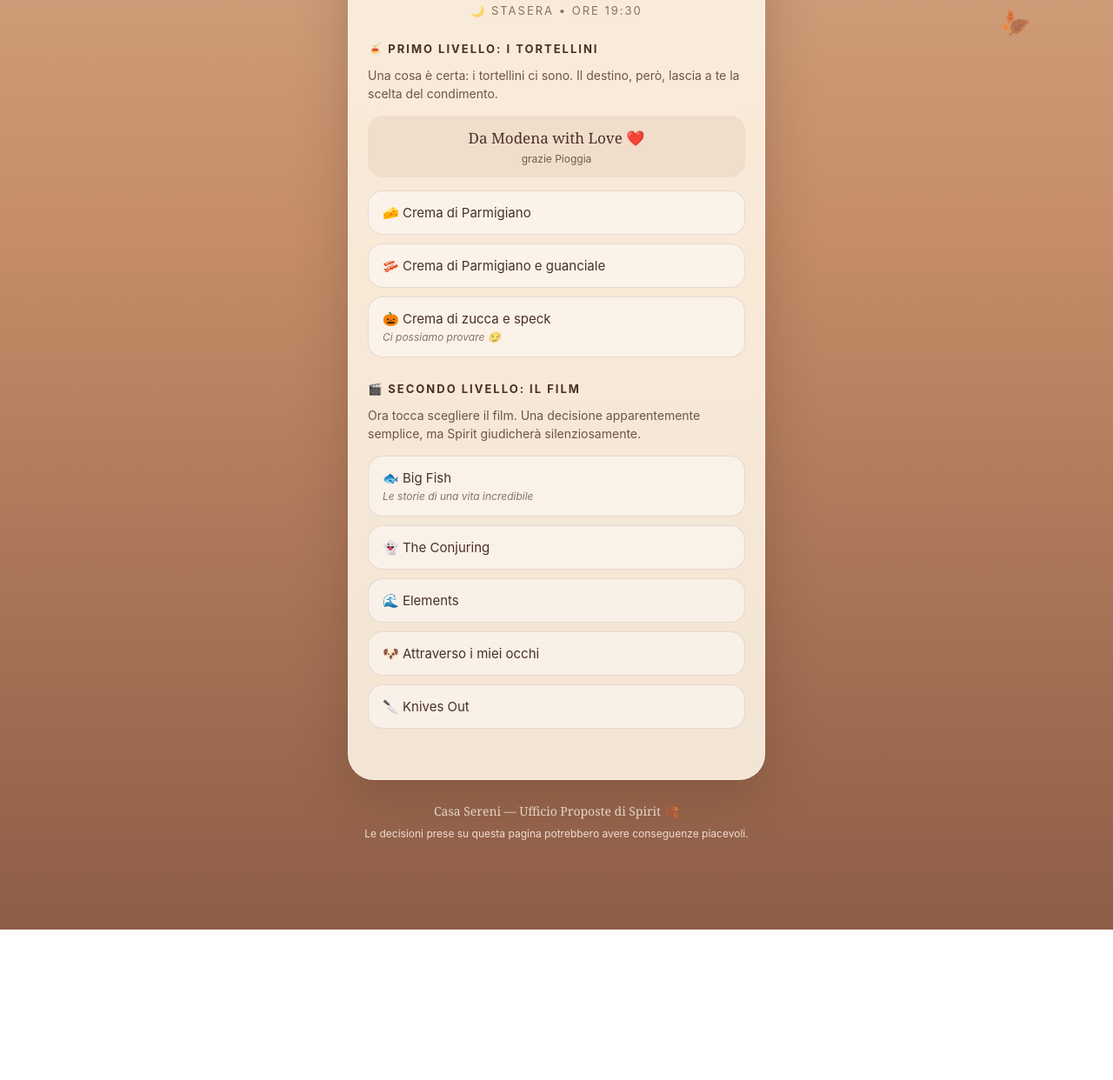
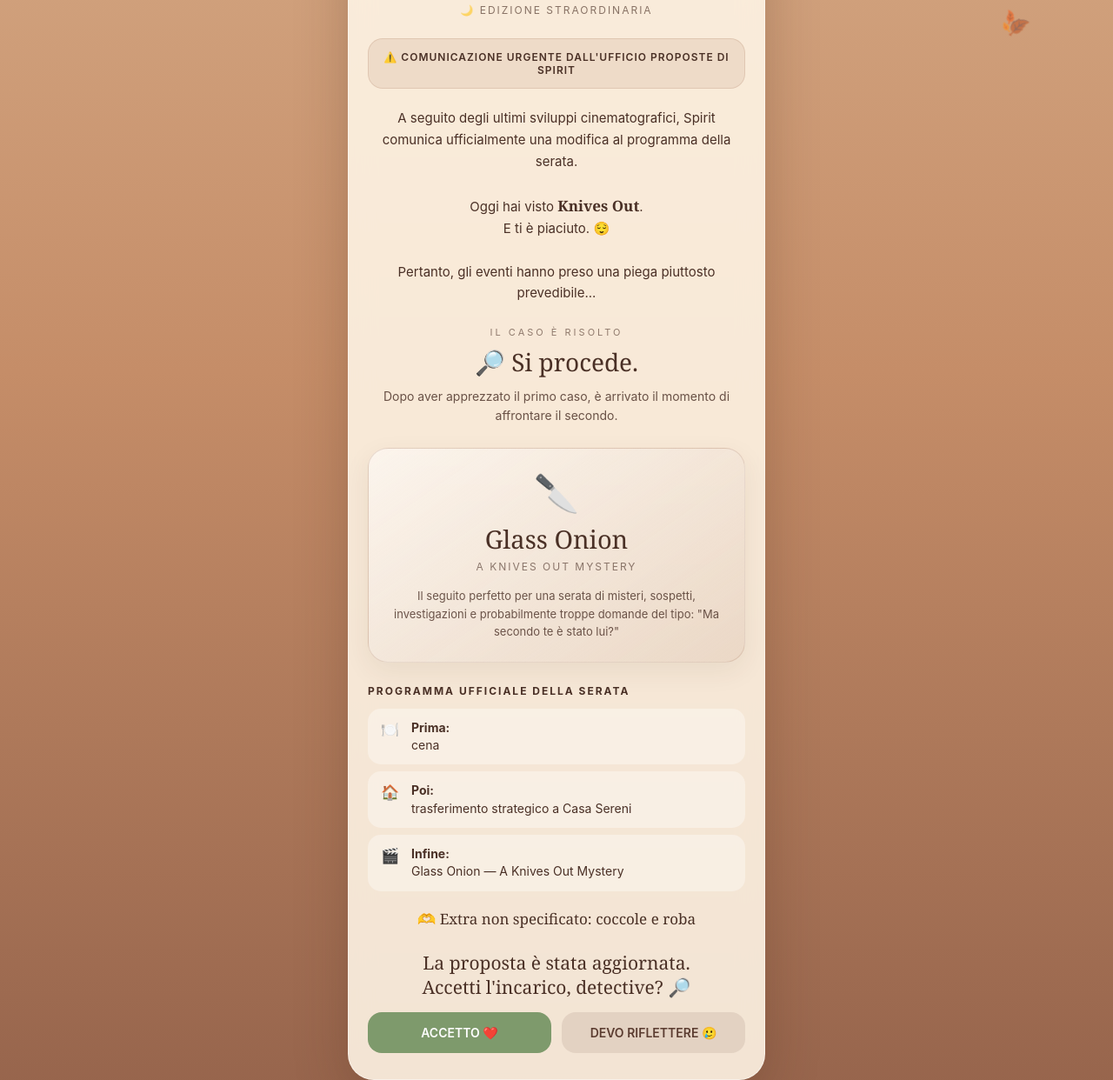
Before and after one commit to Spollera/domodossola_imola, a plain HTML site: page index.html in a window 1280 px wide. Shown: the part 379-1621 px from the top of the page at 87% size. Before the commit the page ends 1448 px from the top, so only its background shows below. Drawn offline with Linux system fonts and the light colour scheme.

Commit message:
index.html

```diff
--- a/index.html
+++ b/index.html
@@ -105,7 +105,6 @@
 }
 
 @keyframes fall {
-
     0% {
         transform: translateY(-80px) rotate(0deg);
     }
@@ -113,7 +112,6 @@
     100% {
         transform: translateY(110vh) rotate(360deg);
     }
-
 }
 
 /* =========================
@@ -162,7 +160,7 @@
 }
 
 /* =========================
-   CARD PRINCIPALE
+   CARD
 ========================= */
 
 .card {
@@ -204,7 +202,7 @@
 }
 
 /* =========================
-   TITOLO PROPOSTA
+   TITOLO
 ========================= */
 
 .proposal-title {
@@ -216,183 +214,172 @@
 
 .time {
     text-align: center;
-    font-size: 13px;
+    font-size: 12px;
     letter-spacing: 2px;
     text-transform: uppercase;
-    margin-bottom: 28px;
+    margin-bottom: 25px;
     opacity: 0.65;
 }
 
 /* =========================
-   SEZIONI
+   EDIZIONE STRAORDINARIA
 ========================= */
 
-.section {
-    margin-bottom: 28px;
+.urgent {
+    text-align: center;
+    background: rgba(139, 82, 55, 0.10);
+    border: 1px solid rgba(139, 82, 55, 0.15);
+    border-radius: 17px;
+    padding: 13px 12px;
+    margin-bottom: 22px;
+    font-size: 12px;
+    letter-spacing: 1px;
+    text-transform: uppercase;
+    font-weight: 600;
 }
 
-.section-title {
-    font-size: 13px;
-    font-weight: 700;
+.intro-text {
+    text-align: center;
+    font-size: 15px;
+    line-height: 1.65;
+    margin-bottom: 25px;
+}
+
+.intro-text strong {
+    font-family: Georgia, serif;
+    font-size: 17px;
+}
+
+/* =========================
+   COLPO DI SCENA
+========================= */
+
+.case-box {
+    text-align: center;
+    margin: 5px 0 27px;
+}
+
+.case-small {
+    font-size: 11px;
+    letter-spacing: 3px;
+    text-transform: uppercase;
+    opacity: 0.6;
+    margin-bottom: 8px;
+}
+
+.case-title {
+    font-family: Georgia, serif;
+    font-size: 28px;
+    margin-bottom: 10px;
+}
+
+.case-text {
+    font-size: 14px;
+    line-height: 1.55;
+    opacity: 0.82;
+}
+
+/* =========================
+   FILM
+========================= */
+
+.movie-card {
+    position: relative;
+    text-align: center;
+    padding: 25px 18px;
+    border-radius: 23px;
+    background:
+        linear-gradient(
+            145deg,
+            rgba(255,255,255,0.55),
+            rgba(139,82,55,0.10)
+        );
+    border: 1px solid rgba(139,82,55,0.17);
+    box-shadow: 0 10px 30px rgba(80,45,30,0.08);
+    margin-bottom: 25px;
+    overflow: hidden;
+}
+
+.movie-icon {
+    font-size: 42px;
+    margin-bottom: 8px;
+}
+
+.movie-title {
+    font-family: Georgia, serif;
+    font-size: 29px;
+    margin-bottom: 5px;
+}
+
+.movie-subtitle {
+    font-size: 12px;
     letter-spacing: 2px;
     text-transform: uppercase;
-    margin-bottom: 12px;
+    opacity: 0.62;
+    margin-bottom: 16px;
 }
 
-.section-description {
-    font-size: 14px;
-    line-height: 1.5;
-    margin-bottom: 15px;
+.movie-description {
+    font-size: 13px;
+    line-height: 1.55;
     opacity: 0.8;
 }
 
 /* =========================
-   MODENA
+   PROGRAMMA
 ========================= */
 
-.modena {
-    background: rgba(145, 83, 54, 0.08);
-    border-radius: 18px;
-    padding: 14px 15px;
-    margin-bottom: 15px;
-    text-align: center;
-    font-family: Georgia, serif;
-    font-size: 17px;
+.program {
+    margin-top: 25px;
 }
 
-.modena span {
-    display: block;
-    font-family: -apple-system, BlinkMacSystemFont, "Segoe UI", sans-serif;
+.program-title {
     font-size: 12px;
-    margin-top: 5px;
-    opacity: 0.75;
+    font-weight: 700;
+    letter-spacing: 2px;
+    text-transform: uppercase;
+    margin-bottom: 13px;
 }
 
-/* =========================
-   SCELTE
-========================= */
-
-.choices {
+.program-item {
     display: flex;
-    flex-direction: column;
-    gap: 10px;
+    align-items: flex-start;
+    gap: 12px;
+    padding: 12px 13px;
+    margin-bottom: 8px;
+    background: rgba(255,255,255,0.35);
+    border-radius: 15px;
+    font-size: 14px;
+    line-height: 1.45;
 }
 
-.choice {
-    width: 100%;
-    border: 1px solid rgba(90, 55, 40, 0.13);
-    background: rgba(255,255,255,0.45);
-    border-radius: 17px;
-    padding: 15px 16px;
-    text-align: left;
-    color: #4a3026;
-    font-family: inherit;
-    font-size: 15px;
-    cursor: pointer;
-    transition: all 0.25s ease;
-    position: relative;
-}
-
-.choice:hover {
-    transform: translateY(-2px);
-    background: rgba(255,255,255,0.7);
-}
-
-.choice:active {
-    transform: scale(0.98);
-}
-
-.choice.selected {
-    background: rgba(139, 82, 55, 0.16);
-    border: 2px solid rgba(139, 82, 55, 0.55);
-    padding: 14px 15px;
-    box-shadow: 0 7px 20px rgba(80,45,30,0.10);
-}
-
-.choice .check {
-    position: absolute;
-    right: 15px;
-    top: 50%;
-    transform: translateY(-50%);
-    width: 24px;
-    height: 24px;
-    border-radius: 50%;
-    background: #8b5237;
-    color: white;
-    display: none;
-    align-items: center;
-    justify-content: center;
-    font-size: 13px;
-}
-
-.choice.selected .check {
-    display: flex;
-}
-
-.choice-main {
-    padding-right: 30px;
-}
-
-.choice-note {
-    display: block;
-    font-size: 12px;
-    margin-top: 4px;
-    opacity: 0.65;
-    font-style: italic;
-}
-
-/* =========================
-   RIEPILOGO
-========================= */
-
-.summary {
-    display: none;
-    margin-top: 30px;
-    padding: 20px;
-    border-radius: 22px;
-    background: rgba(139, 82, 55, 0.10);
-    border: 1px solid rgba(139, 82, 55, 0.16);
-    animation: appear 0.5s ease;
-}
-
-.summary.show {
-    display: block;
-}
-
-.summary-title {
+.program-icon {
+    width: 25px;
+    flex-shrink: 0;
     text-align: center;
-    font-family: Georgia, serif;
-    font-size: 21px;
-    margin-bottom: 17px;
-}
-
-.summary-item {
-    display: flex;
-    gap: 10px;
-    padding: 9px 0;
-    border-bottom: 1px solid rgba(90,55,40,0.10);
-    font-size: 14px;
-    line-height: 1.4;
-}
-
-.summary-item:last-of-type {
-    border-bottom: none;
-}
-
-.summary-icon {
-    width: 24px;
-    flex-shrink: 0;
+    font-size: 17px;
 }
 
 /* =========================
    COCCOLE
 ========================= */
 
-.coccole {
-    margin-top: 12px;
+.extra {
     text-align: center;
     font-family: Georgia, serif;
     font-size: 17px;
+    margin: 20px 0 25px;
+}
+
+/* =========================
+   DOMANDA
+========================= */
+
+.question {
+    text-align: center;
+    font-family: Georgia, serif;
+    font-size: 21px;
+    margin-bottom: 15px;
 }
 
 /* =========================
@@ -402,16 +389,15 @@
 .buttons {
     display: flex;
     gap: 12px;
-    margin-top: 20px;
 }
 
 .buttons button {
     flex: 1;
     border: none;
     border-radius: 16px;
-    padding: 15px 10px;
+    padding: 15px 8px;
     font-family: inherit;
-    font-size: 15px;
+    font-size: 14px;
     font-weight: 600;
     cursor: pointer;
     transition: all 0.25s ease;
@@ -442,7 +428,7 @@
 .result {
     display: none;
     margin-top: 25px;
-    padding: 22px 17px;
+    padding: 23px 18px;
     border-radius: 22px;
     text-align: center;
     background: rgba(255,255,255,0.45);
@@ -456,16 +442,16 @@
 .result-title {
     font-family: Georgia, serif;
     font-size: 25px;
-    margin-bottom: 10px;
+    margin-bottom: 11px;
 }
 
 .result-text {
     font-size: 14px;
-    line-height: 1.6;
+    line-height: 1.65;
 }
 
 .retry {
-    margin-top: 17px;
+    margin-top: 18px;
     border: none;
     background: transparent;
     color: #7e513b;
@@ -556,6 +542,10 @@
         font-size: 25px;
     }
 
+    .movie-title {
+        font-size: 26px;
+    }
+
 }
 
 </style>
@@ -619,7 +609,7 @@
 
 
         <!-- =========================
-             PROPOSTA
+             TITOLO
         ========================= -->
 
         <div class="proposal-title">
@@ -627,74 +617,64 @@
         </div>
 
         <div class="time">
-            🌙 Stasera • ore 19:30
+            🌙 Edizione straordinaria
         </div>
 
 
         <!-- =========================
-             TORTELLINI
+             AVVISO
         ========================= -->
 
-        <div class="section">
-
-            <div class="section-title">
-                🍝 Primo livello: i tortellini
-            </div>
-
-            <div class="section-description">
-                Una cosa è certa: i tortellini ci sono.
-                Il destino, però, lascia a te la scelta del condimento.
-            </div>
-
-            <div class="modena">
-                Da Modena with Love ❤️
-                <span>grazie Pioggia</span>
+        <div class="urgent">
+            ⚠️ Comunicazione urgente dall'Ufficio Proposte di Spirit
         </div>
 
 
-            <div class="choices">
+        <!-- =========================
+             INTRO
+        ========================= -->
 
-                <button class="choice"
-                        onclick="selectSauce(1)"
-                        id="sauce1">
+        <div class="intro-text">
 
-                    <div class="choice-main">
-                        🧀 Crema di Parmigiano
+            A seguito degli ultimi sviluppi cinematografici,
+            Spirit comunica ufficialmente una modifica
+            al programma della serata.
+
+            <br><br>
+
+            Oggi hai visto <strong>Knives Out</strong>.
+
+            <br>
+
+            E ti è piaciuto. 😌
+
+            <br><br>
+
+            Pertanto, gli eventi hanno preso
+            una piega piuttosto prevedibile...
+
         </div>
 
-                    <div class="check">✓</div>
 
-                </button>
+        <!-- =========================
+             CASO
+        ========================= -->
 
+        <div class="case-box">
 
-                <button class="choice"
-                        onclick="selectSauce(2)"
-                        id="sauce2">
-
-                    <div class="choice-main">
-                        🥓 Crema di Parmigiano e guanciale
+            <div class="case-small">
+                Il caso è risolto
             </div>
 
-                    <div class="check">✓</div>
-
-                </button>
-
-
-                <button class="choice"
-                        onclick="selectSauce(3)"
-                        id="sauce3">
-
-                    <div class="choice-main">
-                        🎃 Crema di zucca e speck
-
-                        <span class="choice-note">
-                            Ci possiamo provare 😏
-                        </span>
+            <div class="case-title">
+                🔎 Si procede.
             </div>
 
-                    <div class="check">✓</div>
+            <div class="case-text">
 
-                </button>
+                Dopo aver apprezzato il primo caso,
+                è arrivato il momento di affrontare
+                il secondo.
 
             </div>
 
@@ -705,87 +685,26 @@
              FILM
         ========================= -->
 
-        <div class="section">
+        <div class="movie-card">
 
-            <div class="section-title">
-                🎬 Secondo livello: il film
+            <div class="movie-icon">
+                🔪
             </div>
 
-            <div class="section-description">
-                Ora tocca scegliere il film.
-                Una decisione apparentemente semplice,
-                ma Spirit giudicherà silenziosamente.
+            <div class="movie-title">
+                Glass Onion
             </div>
 
-
-            <div class="choices">
-
-                <button class="choice"
-                        onclick="selectFilm(1)"
-                        id="film1">
-
-                    <div class="choice-main">
-                        🐟 Big Fish
-                        <span class="choice-note">
-                            Le storie di una vita incredibile
-                        </span>
+            <div class="movie-subtitle">
+                A Knives Out Mystery
             </div>
 
-                    <div class="check">✓</div>
+            <div class="movie-description">
 
-                </button>
-
-
-                <button class="choice"
-                        onclick="selectFilm(2)"
-                        id="film2">
-
-                    <div class="choice-main">
-                        👻 The Conjuring
-                    </div>
-
-                    <div class="check">✓</div>
-
-                </button>
-
-
-                <button class="choice"
-                        onclick="selectFilm(3)"
-                        id="film3">
-
-                    <div class="choice-main">
-                        🌊 Elements
-                    </div>
-
-                    <div class="check">✓</div>
-
-                </button>
-
-
-                <button class="choice"
-                        onclick="selectFilm(4)"
-                        id="film4">
-
-                    <div class="choice-main">
-                        🐶 Attraverso i miei occhi
-                    </div>
-
-                    <div class="check">✓</div>
-
-                </button>
-
-
-                <button class="choice"
-                        onclick="selectFilm(5)"
-                        id="film5">
-
-                    <div class="choice-main">
-                        🔪 Knives Out
-                    </div>
-
-                    <div class="check">✓</div>
-
-                </button>
+                Il seguito perfetto per una serata
+                di misteri, sospetti, investigazioni
+                e probabilmente troppe domande
+                del tipo: "Ma secondo te è stato lui?"
 
             </div>
 
@@ -793,71 +712,88 @@
 
 
         <!-- =========================
-             RIEPILOGO
+             PROGRAMMA
         ========================= -->
 
-        <div class="summary" id="summary">
+        <div class="program">
 
-            <div class="summary-title">
-                Il tuo programma per stasera ❤️
+            <div class="program-title">
+                Programma ufficiale della serata
             </div>
 
 
-            <div class="summary-item">
+            <div class="program-item">
 
-                <div class="summary-icon">
-                    🕢
+                <div class="program-icon">
+                    🍽️
                 </div>
 
                 <div>
-                    <strong>19:30</strong>
+                    <strong>Prima:</strong><br>
+                    cena
                 </div>
 
             </div>
 
 
-            <div class="summary-item">
+            <div class="program-item">
 
-                <div class="summary-icon">
-                    🍝
+                <div class="program-icon">
+                    🏠
                 </div>
 
                 <div>
-                    Tortellini — <span id="summarySauce"></span>
+                    <strong>Poi:</strong><br>
+                    trasferimento strategico a Casa Sereni
                 </div>
 
             </div>
 
 
-            <div class="summary-item">
+            <div class="program-item">
 
-                <div class="summary-icon">
+                <div class="program-icon">
                     🎬
                 </div>
 
                 <div>
-                    Film — <span id="summaryFilm"></span>
+                    <strong>Infine:</strong><br>
+                    Glass Onion — A Knives Out Mystery
+                </div>
+
             </div>
 
         </div>
 
 
-            <div class="coccole">
-                🫶 Coccole e roba
+        <!-- =========================
+             EXTRA
+        ========================= -->
+
+        <div class="extra">
+            🫶 Extra non specificato: coccole e roba
+        </div>
+
+
+        <!-- =========================
+             DOMANDA
+        ========================= -->
+
+        <div class="question">
+            La proposta è stata aggiornata.<br>
+            Accetti l'incarico, detective? 🔎
         </div>
 
 
         <div class="buttons">
 
             <button class="yes" onclick="sayYes()">
-                    SÌ ❤️
+                ACCETTO ❤️
             </button>
 
             <button class="no" onclick="sayNo()">
-                    NO 🥲
+                DEVO RIFLETTERE 🥲
             </button>
-
-            </div>
 
         </div>
 
@@ -872,11 +808,8 @@
 
             <div class="result-text" id="resultText"></div>
 
-            <button class="retry"
-                    onclick="retryProposal()">
-
-                Cambia le mie scelte 😏
-
+            <button class="retry" onclick="retryProposal()">
+                Ci devo ripensare 😏
             </button>
 
         </div>
@@ -907,126 +840,6 @@
 <script>
 
 /* =========================
-   VARIABILI
-========================= */
-
-let selectedSauce = null;
-let selectedFilm = null;
-
-
-/* =========================
-   DATI
-========================= */
-
-const sauces = {
-
-    1: "Crema di Parmigiano",
-
-    2: "Crema di Parmigiano e guanciale",
-
-    3: "Crema di zucca e speck"
-
-};
-
-
-const films = {
-
-    1: "Big Fish — Le storie di una vita incredibile",
-
-    2: "The Conjuring",
-
-    3: "Elements",
-
-    4: "Attraverso i miei occhi",
-
-    5: "Knives Out"
-
-};
-
-
-/* =========================
-   SCELTA CONDIMENTO
-========================= */
-
-function selectSauce(number) {
-
-    selectedSauce = number;
-
-    for (let i = 1; i <= 3; i++) {
-
-        document
-            .getElementById("sauce" + i)
-            .classList.remove("selected");
-
-    }
-
-    document
-        .getElementById("sauce" + number)
-        .classList.add("selected");
-
-    updateSummary();
-
-}
-
-
-/* =========================
-   SCELTA FILM
-========================= */
-
-function selectFilm(number) {
-
-    selectedFilm = number;
-
-    for (let i = 1; i <= 5; i++) {
-
-        document
-            .getElementById("film" + i)
-            .classList.remove("selected");
-
-    }
-
-    document
-        .getElementById("film" + number)
-        .classList.add("selected");
-
-    updateSummary();
-
-}
-
-
-/* =========================
-   AGGIORNA RIEPILOGO
-========================= */
-
-function updateSummary() {
-
-    const summary = document.getElementById("summary");
-
-    if (selectedSauce !== null && selectedFilm !== null) {
-
-        document.getElementById("summarySauce").textContent =
-            sauces[selectedSauce];
-
-        document.getElementById("summaryFilm").textContent =
-            films[selectedFilm];
-
-        summary.classList.add("show");
-
-        setTimeout(() => {
-
-            summary.scrollIntoView({
-                behavior: "smooth",
-                block: "center"
-            });
-
-        }, 150);
-
-    }
-
-}
-
-
-/* =========================
    SÌ ❤️
 ========================= */
 
@@ -1037,12 +850,12 @@
     const text = document.getElementById("resultText");
 
     title.textContent =
-        "OTTIMA RISPOSTA, PIOGGIA ❤️";
+        "OTTIMA DECISIONE, PIOGGIA. ❤️";
 
     text.innerHTML =
-        "Spirit è molto soddisfatto delle tue scelte. 😌<br><br>" +
-        "Appuntamento confermato: <strong>ore 19:30</strong>.<br>" +
-        "Tortellini, film e tutto il resto sono ufficialmente approvati. 🫶";
+        "Spirit sarà da te dopo cena. 😌<br><br>" +
+        "Il caso <strong>Glass Onion</strong> è ufficialmente aperto. 🔪🍸<br><br>" +
+        "<em>Si prega di presentarsi con spirito investigativo.</em> 🔎";
 
     result.classList.add("show");
 
@@ -1071,12 +884,13 @@
     const text = document.getElementById("resultText");
 
     title.textContent =
-        "Decisione inattesa. 🥲";
+        "Spirit comprende. 🥲";
 
     text.innerHTML =
-        "Spirit sta rivalutando le proprie capacità di organizzazione.<br><br>" +
-        "Forse il problema era il condimento. 🍂<br><br>" +
-        "Ma sei proprio sicura? 😏";
+        "Tuttavia, considerando che hai già dichiarato " +
+        "di gradire il primo capitolo...<br><br>" +
+        "gli indizi sembrano piuttosto evidenti. 🔎<br><br>" +
+        "<strong>Riprova, detective.</strong> 😏";
 
     result.classList.add("show");
 
@@ -1093,7 +907,7 @@
 
 
 /* =========================
-   CAMBIA SCELTE
+   RIPROVA
 ========================= */
 
 function retryProposal() {
@@ -1101,11 +915,8 @@
     document.getElementById("result")
         .classList.remove("show");
 
-    document.getElementById("summary")
-        .classList.add("show");
-
     window.scrollTo({
-        top: document.getElementById("summary").offsetTop - 40,
+        top: document.querySelector(".buttons").offsetTop - 50,
         behavior: "smooth"
     });
 
@@ -1124,10 +935,13 @@
         "🍁",
         "✨",
         "🤎",
-        "🫶"
+        "🫶",
+        "🔎",
+        "🔪",
+        "🍸"
     ];
 
-    for (let i = 0; i < 35; i++) {
+    for (let i = 0; i < 40; i++) {
 
         const confetti =
             document.createElement("div");
```
Lines whose indentation alone changed are shown as unchanged.
